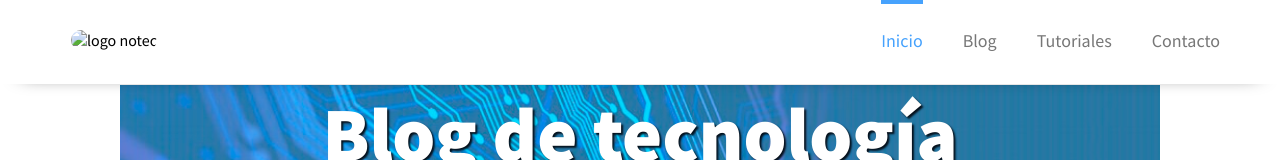
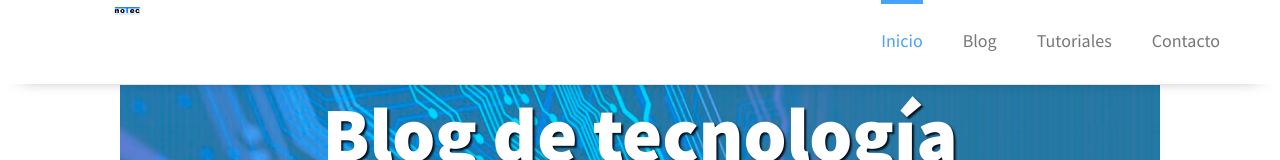
Before and after one commit to Germyc/TP_Web_CAC23002_G23, a plain HTML site: page index.html in a window 1280 px wide. Shown: the top 160 px of the page. Drawn offline with nearby package versions, Linux system fonts and the light colour scheme; the site is published under a folder, as on GitHub Pages, so addresses that start at the root find nothing.

Commit message:
Update index.html

```diff
--- a/index.html
+++ b/index.html
@@ -18,7 +18,7 @@
         <div class="header-content">
             <div class="logo">
                 <div class="imglogo">
-                    <img src="/notec_logo.svg" alt="logo notec" class="lgzoom">
+                    <img src="notec_logo.svg" alt="logo notec" class="lgzoom">
                 </div>
                 <!-- <h1><a href="index.html" class="t2_a hover3"> no<b>T</b>ec</a></h1> -->
             </div>
```
